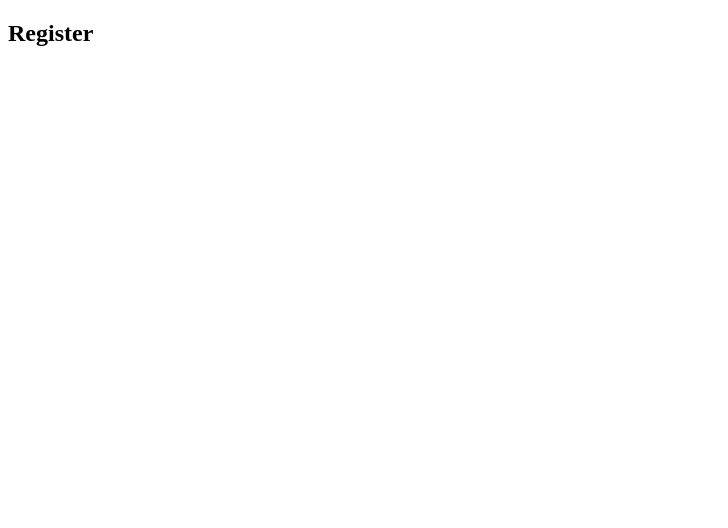
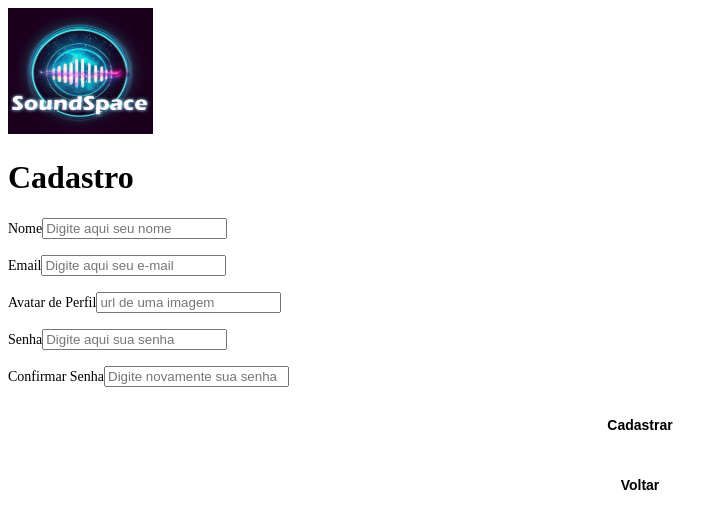
Before and after one commit to SoundSpaceKenzie/SoundSpace, a React (Vite) app: page /register in a window 1280 px wide. Shown: the top 528 px of the page, without its empty margins (0-728 px from the left). Built offline with nearby package versions, Linux system fonts and the light colour scheme.

Commit message:
fix: change logo

```diff
--- a/src/Routes.tsx
+++ b/src/Routes.tsx
@@ -1,10 +1,11 @@
 import { Routes, Route } from 'react-router-dom';
 import Login from './pages/Login/Login';
+import { RegisterPage } from './pages/RegisterPage';
 
 const Rout = () => (
   <Routes>
     <Route path='/' element={<Login />} />
-    <Route path='/register' element={<h2>Register</h2>} />
+    <Route path='/register' element={<RegisterPage />} />
     <Route path='/dashboard' element={<h2>Dashboard</h2>} />
   </Routes>
 );
--- a/src/pages/RegisterPage/index.tsx
+++ b/src/pages/RegisterPage/index.tsx
@@ -1,11 +1,13 @@
 import { FormRegister } from '../../components/Form/Form';
+
+import Logo from '../../assets/imgs/logoSpaceSound.svg';
 
 export const RegisterPage = () => {
   return (
     <main>
       <div>
         <div>
-          <img src='../assets/logoSpaceSound.svg' alt='logoSpaceSound' />
+          <img src={Logo} alt='logoSpaceSound' />
         </div>
         <div>
           <header>
--- a/src/providers/User/@types.ts
+++ b/src/providers/User/@types.ts
@@ -1,4 +1,4 @@
-import { TLoginValues } from '../../schemas/UserSchema';
+import { TLoginValues } from '../../schemas/UserSchemas';
 
 export interface IUserContextProps {
   children: React.ReactNode;
--- a/src/providers/User/UserContext.tsx
+++ b/src/providers/User/UserContext.tsx
@@ -6,7 +6,7 @@ import {
   IDataLoginRequest,
 } from './@types';
 import Api from '../../services/Api';
-import { TLoginValues } from '../../schemas/UserSchema';
+import { TLoginValues } from '../../schemas/UserSchemas';
 
 export const UserContext = createContext({} as IUserContext);
 
```
Also changed, not shown: src/assets/imgs/logoSpaceSound.svg (added), src/assets/logoSpaceSound.svg (deleted).
